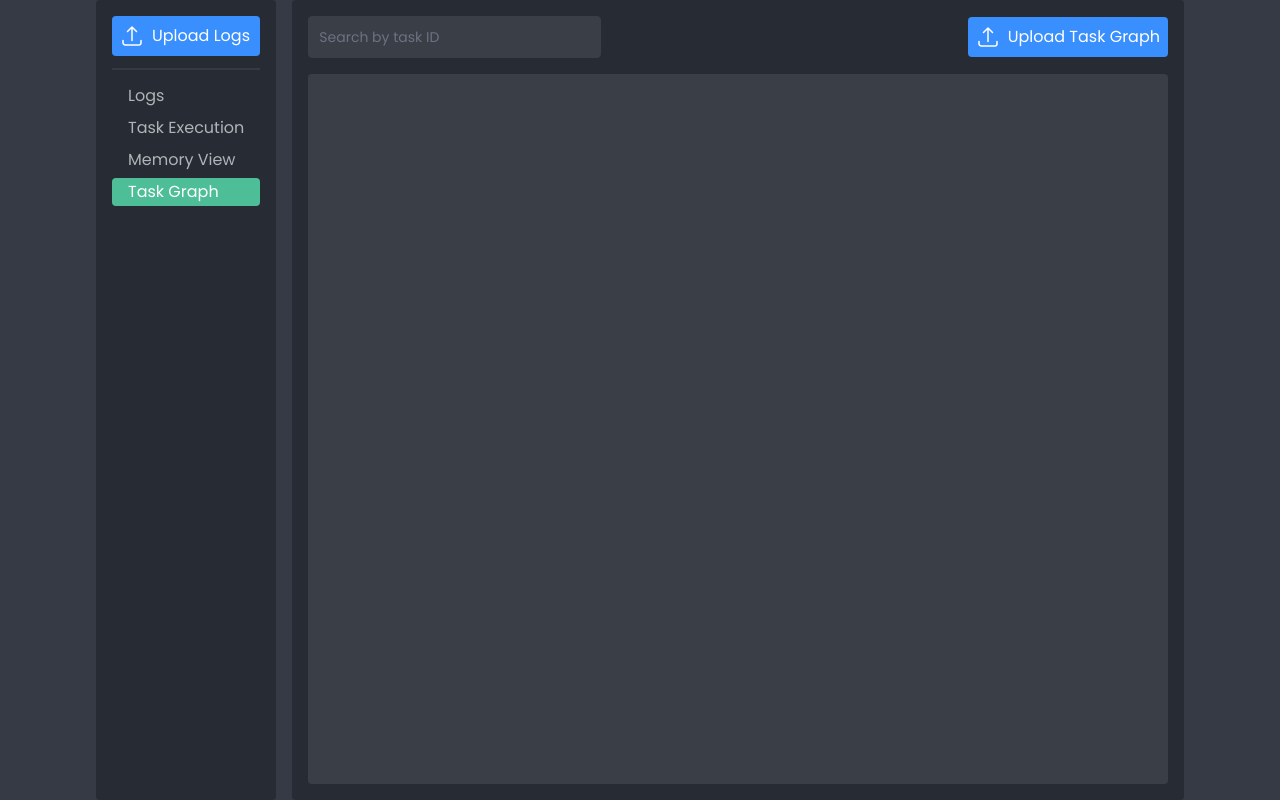
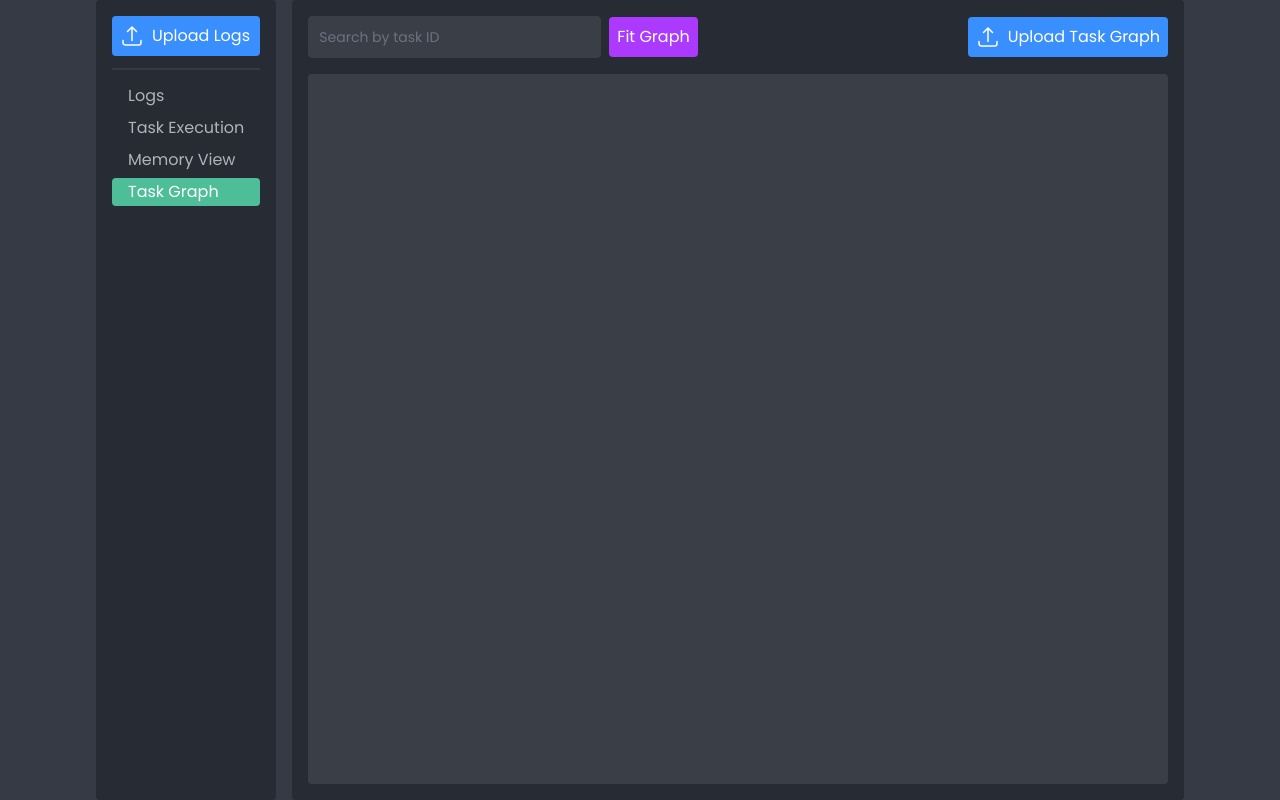
Before and after one commit to fernleafinteractive/aae-log-viewer, a React (Vite) app: page / in a window 1280 px wide. Both pictures are taken after a click on the item "Task Graph". Built offline with nearby package versions, Linux system fonts and the light colour scheme; what cytoscape-dagre would draw is missing.

Commit message:
added fit graph btn, updated some styles on graph nodes

```diff
--- a/src/components/TaskGraph.jsx
+++ b/src/components/TaskGraph.jsx
@@ -1,7 +1,6 @@
 import {useRef, useEffect, useState, useCallback, useContext} from "react";
 import cytoscape from "cytoscape";
 import dagre from "cytoscape-dagre";
-import UploadIcon from "./icons/UploadIcon.jsx";
 import {didTaskFail, isTaskRunning, getTaskExecutionTime} from "../utils/task_utils.js";
 import {LogDataMappingContext, useLogDataMapping} from "../context/LogDataMappingContext";
 import {useTaskGraph} from "../context/TaskGraphContext";
@@ -66,10 +65,10 @@ export default function TaskGraph(props) {
                     style: {
                         'label': 'data(id)',
                         'background-color': '#ef7d2c',
-                        'color': '#000000',
+                        'color': '#b0b3b7',
                         'width': '100px',
                         'shape': 'round-rectangle',
-                        'border-width': '4px',
+                        'border-width': '2px',
                         'border-color': function(element) {
                             return element.outgoers().edges().length === 0 ? '#7a06b0' : 'rgba(119,119,119,0)';
                         }
@@ -79,9 +78,10 @@ export default function TaskGraph(props) {
                     selector: 'edge',
                     style: {
                         'width': 3,
-                        'line-color': '#939393',
-                        'target-arrow-color': '#939393',
-                        // 'target-arrow-shape': 'triangle',
+                        'line-color': '#5e6062',
+                        'target-arrow-shape': 'none',
+                        'source-arrow-color': '#5e6062',
+                        'source-arrow-shape': 'triangle',
                         'curve-style': 'bezier'
                     }
                 }
@@ -171,12 +171,22 @@ export default function TaskGraph(props) {
 
     }, [inputField]);
 
+    const handleFitGraph = (e) => {
+        if(cyRef.current === null) return;
+
+        cyRef.current.fit();
+    }
+
     return (
         <div className={"flex flex-col grow p-4 bg-[#272B34] rounded-[0.25rem]"}>
             <div className={"flex items-center pb-4"}>
 
                 <div>
                     <InputField changeCallback={setInputField} value={inputField} placeholder={"Search by task ID"} />
+                </div>
+
+                <div>
+                    <button className={"p-2 text-white rounded-[0.25rem] bg-[#ac39fe] cursor-pointer ms-2"} onClick={handleFitGraph}>Fit Graph</button>
                 </div>
 
                 <div className={"ms-auto"}>
```
